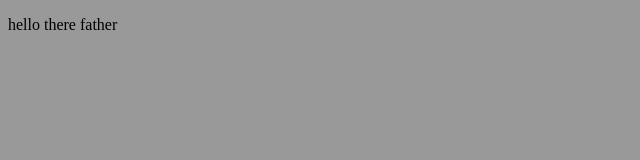
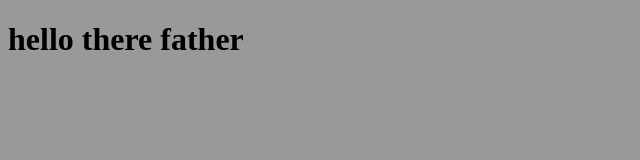
Before and after one commit to sweavertheslayr/sweavertheslayr.github.io, a plain HTML site: page index.html in a window 1280 px wide. Shown: the whole page, without its empty margins (0-640 px from the left). Drawn offline with Linux system fonts and the light colour scheme.

Commit message:
Update index.html

```diff
--- a/index.html
+++ b/index.html
@@ -5,6 +5,6 @@
 	<link rel="stylesheet" type="text/css" href="styles/sweavertheslayr-main.css">
 </head>
 <body>
-	<p>hello there father</p>
+	<h1>hello there father</h1>
 </body>
 </html>
```
